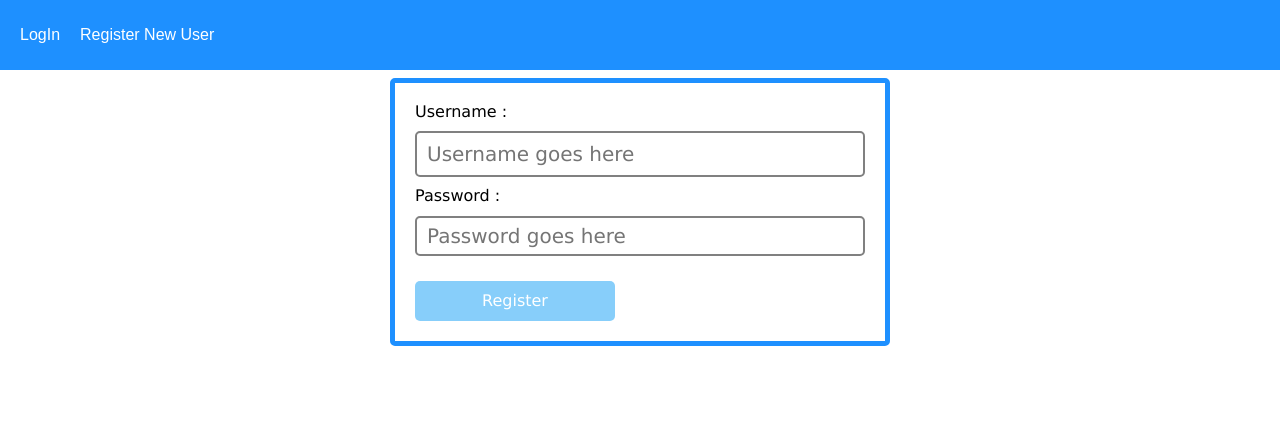
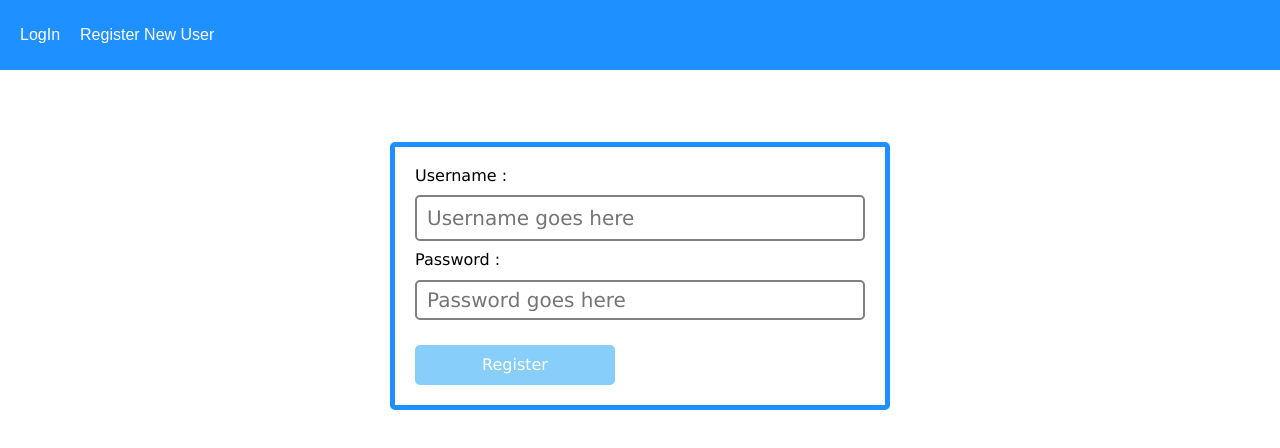
Before and after one commit to xaruFushigi/posts_front_end, a React (Create React App) app: page /register in a window 1280 px wide. Shown: the top 448 px of the page. Built offline with nearby package versions, Linux system fonts and the light colour scheme; no server answers.

Commit message:
Update Register.js

```diff
--- a/src/pages/LogIn/Register.js
+++ b/src/pages/LogIn/Register.js
@@ -45,7 +45,7 @@ const Register = () => {
   };
   return (
     <div>
-      <div className="pa2">
+      <div className="pa2 mt5">
         <Formik
           initialValues={initialValues}
           validationSchema={validationSchema}
```
